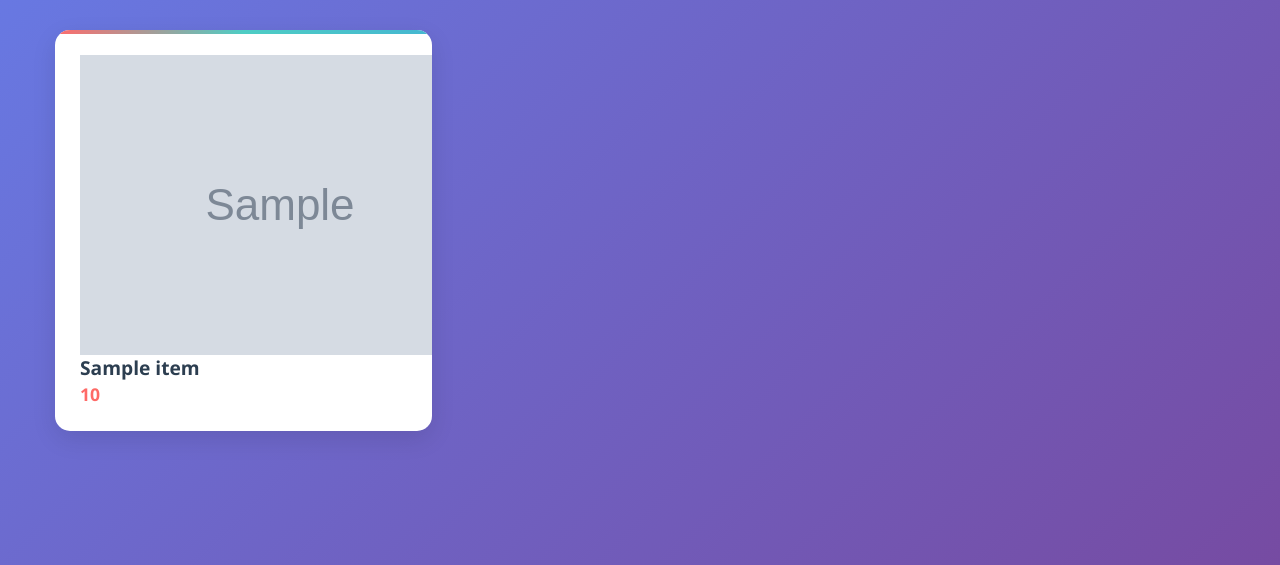
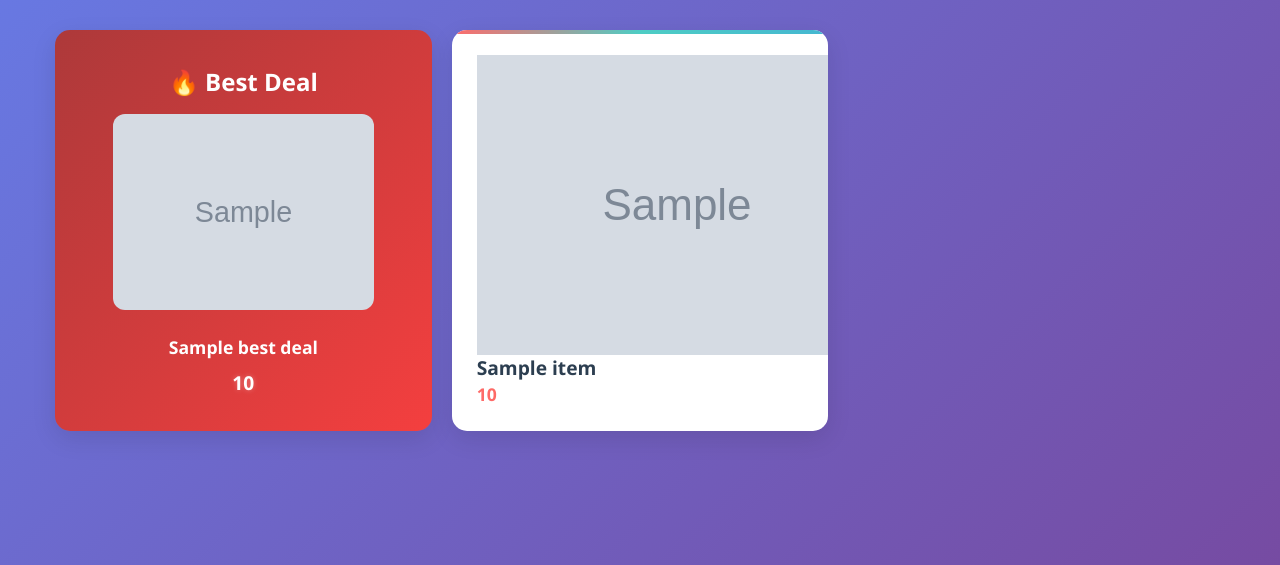
Before and after one commit to Phboy1/amazon-scraper, a Flask app: template templates/results.html in a window 1280 px wide. Shown: the part 235-800 px from the top of the page. Run offline with Flask 3, Linux system fonts and the light colour scheme; the template is opened without the code that fills it: most values are stand-ins (such as "Sample title", 1, 10 or a date in 2020); grey boxes marked "Sample" are stand-in pictures.

Commit message:
best dea

```diff
--- a/app.py
+++ b/app.py
@@ -3,7 +3,6 @@ import requests
 from flask import Flask, render_template, request
 from dotenv import load_dotenv
 
-# Load environment variables
 load_dotenv()
 
 app = Flask(__name__)
@@ -25,6 +24,8 @@ def index():
         items = []
         total_price = 0
         count = 0
+        best_deal = None
+        lowest = float('inf')
 
         for result in response.get("organic_results", []):
             title = result.get("title", "No title")
@@ -32,17 +33,22 @@ def index():
             thumbnail = result.get("thumbnail", "https://via.placeholder.com/100")
             link = result.get("link", "#")
 
-            items.append({
+            item = {
                 "title": title,
                 "price": price_str,
                 "thumbnail": thumbnail,
                 "link": link
-            })
+            }
+
+            items.append(item)
 
             try:
                 price = float(price_str.replace("$", "").replace(",", ""))
                 total_price += price
                 count += 1
+                if price < lowest:
+                    lowest = price
+                    best_deal = item
             except:
                 continue
 
@@ -51,6 +57,6 @@ def index():
         else:
             average = 0
 
-        return render_template("results.html", keyword=keyword, items=items, average=average)
+        return render_template("results.html", keyword=keyword, items=items, average=average, best_deal=best_deal)
 
     return render_template("index.html")
--- a/static/results.css
+++ b/static/results.css
@@ -164,3 +164,63 @@ img {
     margin: 0 auto;
     width: 100;
 }
+
+.best-deal-card {
+    background: linear-gradient(135deg, #ad393a, #f43f3f);
+    border-radius: 15px;
+    padding: 25px;
+    text-align: center;
+    box-shadow: 0 8px 25px rgba(0, 0, 0, 0.1);
+    transition: all 0.3s ease;
+    position: relative;
+    overflow: hidden;
+    display: flex;
+    flex-direction: column;
+    justify-content: center;
+}
+
+
+.best-deal-card img {
+    border-radius: 12px;
+    max-width: 80%;
+    height: auto;
+    margin-bottom: 15px;
+}
+
+.best-deal-card a {
+    color: #ffffff;
+    font-weight: 700;
+    font-size: 1.1rem;
+    text-decoration: none;
+    display: block;
+    margin: 10px 0;
+}
+
+.best-deal-card a:hover {
+    text-decoration: underline;
+}
+
+.best-deal-card .best-item-price {
+    font-size: 1.2rem;
+    font-weight: bold;
+    color: #ffffff;
+    text-shadow: 0 0 5px rgba(255, 255, 255, 0.3);
+}
+
+.best-deal-card:hover {
+    transform: translateY(-5px);
+    box-shadow: 0 20px 45px rgba(255, 50, 50, 0.35);
+}
+
+.best-deal-card h3 {
+    font-size: 1.5rem;
+    margin-bottom: 1rem;
+    color: #fff;
+    text-align: center;
+}
+
+.best-deal-card .item-price {
+    font-size: 1.2rem;
+    font-weight: bold;
+    color: #ffeaa7;
+}
--- a/templates/results.html
+++ b/templates/results.html
@@ -16,19 +16,25 @@
         </div>
 
         <div class="results-grid">
-            {% if items %}
-                {% for item in items %}
+
+            {% if best_deal %}
+                <div class="best-deal-card">
+                    <h3>🔥 Best Deal</h3>
+                    <img src="{{ best_deal.thumbnail }}" alt="{{ keyword }}">
+                    <a href="{{ best_deal.link }}" class="item-title">{{ best_deal.title }}</a>
+                    <div class="best-item-price">{{ best_deal.price }}</div>
+                </div>
+            {% endif %}
+
+            {% for item in items %}
+                {% if item.link != best_deal.link %}
                     <div class="item-card">
                         <img src="{{ item.thumbnail }}" alt="{{ keyword }}">
                         <a href="{{ item.link }}" class="item-title">{{ item.title }}</a>
                         <div class="item-price">{{ item.price }}</div>
                     </div>
-                {% endfor %}
-            {% else %}
-                <div class="no-results">
-                    <p>No results found for "{{ keyword }}". Try searching for something else!</p>
-                </div>
-            {% endif %}
+                {% endif %}
+            {% endfor %}
         </div>
     </div>
 </body>
```
